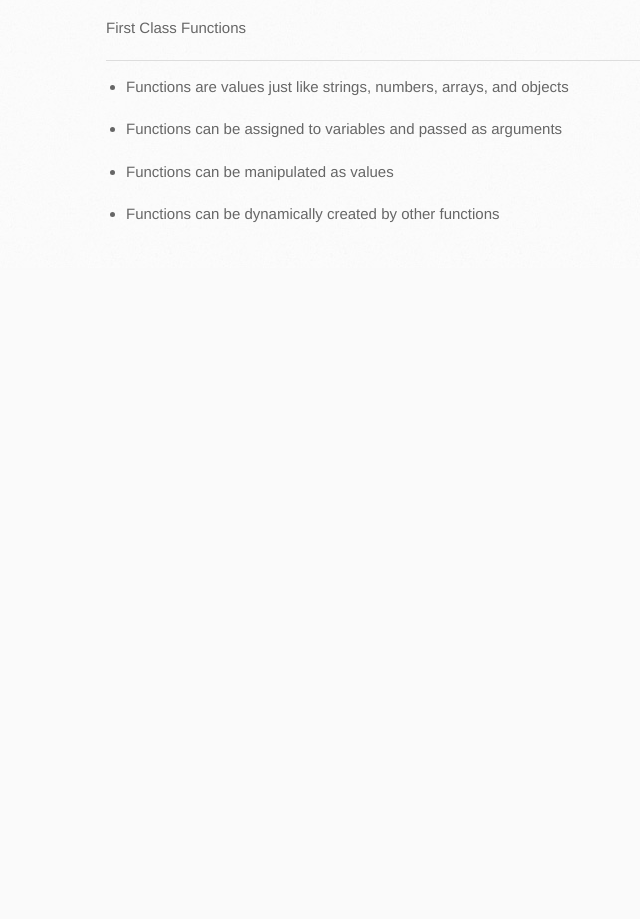
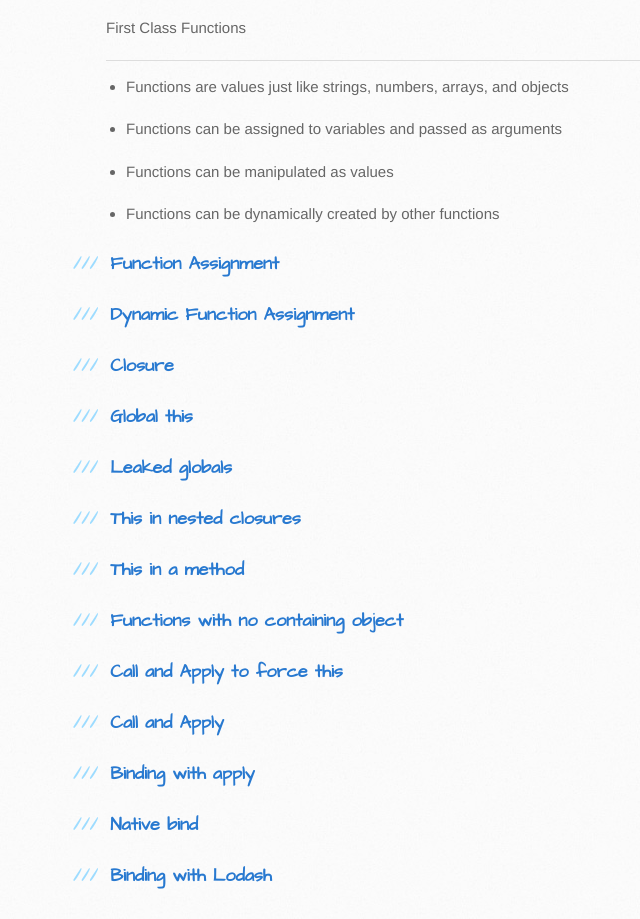
Before and after one commit to madeintandem/practical-object-oriented-javascript, a plain HTML site: page index.html in a window 1280 px wide. Shown: the part 949-1868 px from the top of the page, without its empty margins (64-704 px from the left). Before the commit the page ends 1217 px from the top, so only its background shows below. Drawn offline with Linux system fonts and the light colour scheme.

```diff
--- a/index.html
+++ b/index.html
@@ -58,7 +58,81 @@
 <li><p>Functions can be dynamically created by other functions</p></li>
 </ul>
 
+<h3>
+<a id="function-assignment" class="anchor" href="#function-assignment" aria-hidden="true"><span class="octicon octicon-link"></span></a><a href="https://gist.github.com/daytonn/2d0bdbaa9621d3aad207">Function Assignment</a>
+</h3>
 
+
+
+<h3>
+<a id="dynamic-function-assignment" class="anchor" href="#dynamic-function-assignment" aria-hidden="true"><span class="octicon octicon-link"></span></a><a href="https://gist.github.com/daytonn/bce92d21e36b71482722">Dynamic Function Assignment</a>
+</h3>
+
+
+
+<h3>
+<a id="closure" class="anchor" href="#closure" aria-hidden="true"><span class="octicon octicon-link"></span></a><a href="https://gist.github.com/daytonn/ec5326a6e73685da6747">Closure</a>
+</h3>
+
+
+
+<h3>
+<a id="global-this" class="anchor" href="#global-this" aria-hidden="true"><span class="octicon octicon-link"></span></a><a href="https://gist.github.com/daytonn/1a7ed7cbfc8929e7225f">Global this</a>
+</h3>
+
+
+
+<h3>
+<a id="leaked-globals" class="anchor" href="#leaked-globals" aria-hidden="true"><span class="octicon octicon-link"></span></a><a href="https://gist.github.com/daytonn/58b3b16151ed175d90ea">Leaked globals</a>
+</h3>
+
+
+
+<h3>
+<a id="this-in-nested-closures" class="anchor" href="#this-in-nested-closures" aria-hidden="true"><span class="octicon octicon-link"></span></a><a href="https://gist.github.com/crismali/c6adf7cb6d91f266741f">This in nested closures</a>
+</h3>
+
+
+
+<h3>
+<a id="this-in-a-method" class="anchor" href="#this-in-a-method" aria-hidden="true"><span class="octicon octicon-link"></span></a><a href="https://gist.github.com/crismali/08e53b8a740f514d77f6">This in a method</a>
+</h3>
+
+
+
+<h3>
+<a id="functions-with-no-containing-object" class="anchor" href="#functions-with-no-containing-object" aria-hidden="true"><span class="octicon octicon-link"></span></a><a href="https://gist.github.com/crismali/247affaee419099e5583">Functions with no containing object</a>
+</h3>
+
+
+
+<h3>
+<a id="call-and-apply-to-force-this" class="anchor" href="#call-and-apply-to-force-this" aria-hidden="true"><span class="octicon octicon-link"></span></a><a href="https://gist.github.com/crismali/999e91bf1d8a1e87a105">Call and Apply to force this</a>
+</h3>
+
+
+
+<h3>
+<a id="call-and-apply" class="anchor" href="#call-and-apply" aria-hidden="true"><span class="octicon octicon-link"></span></a><a href="https://gist.github.com/crismali/f05faffb2b701bb1ff4f">Call and Apply</a>
+</h3>
+
+
+
+<h3>
+<a id="binding-with-apply" class="anchor" href="#binding-with-apply" aria-hidden="true"><span class="octicon octicon-link"></span></a><a href="https://gist.github.com/crismali/6563184aa061fab0e053">Binding with apply</a>
+</h3>
+
+
+
+<h3>
+<a id="native-bind" class="anchor" href="#native-bind" aria-hidden="true"><span class="octicon octicon-link"></span></a><a href="https://gist.github.com/crismali/35fa19c388cf76aa4789">Native bind</a>
+</h3>
+
+
+
+<h3>
+<a id="binding-with-lodash" class="anchor" href="#binding-with-lodash" aria-hidden="true"><span class="octicon octicon-link"></span></a><a href="https://gist.github.com/crismali/a7aaff8a591cf90e34d6">Binding with Lodash</a>
+</h3>
 
 
         </section>
```
Also changed, not shown: params.json (+1 -1 lines).
